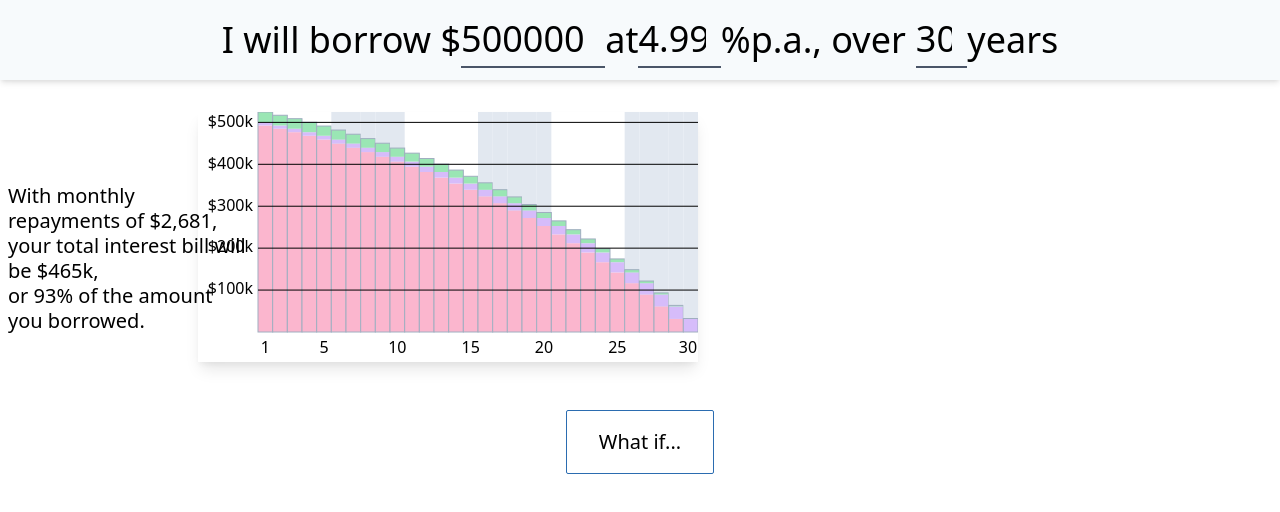
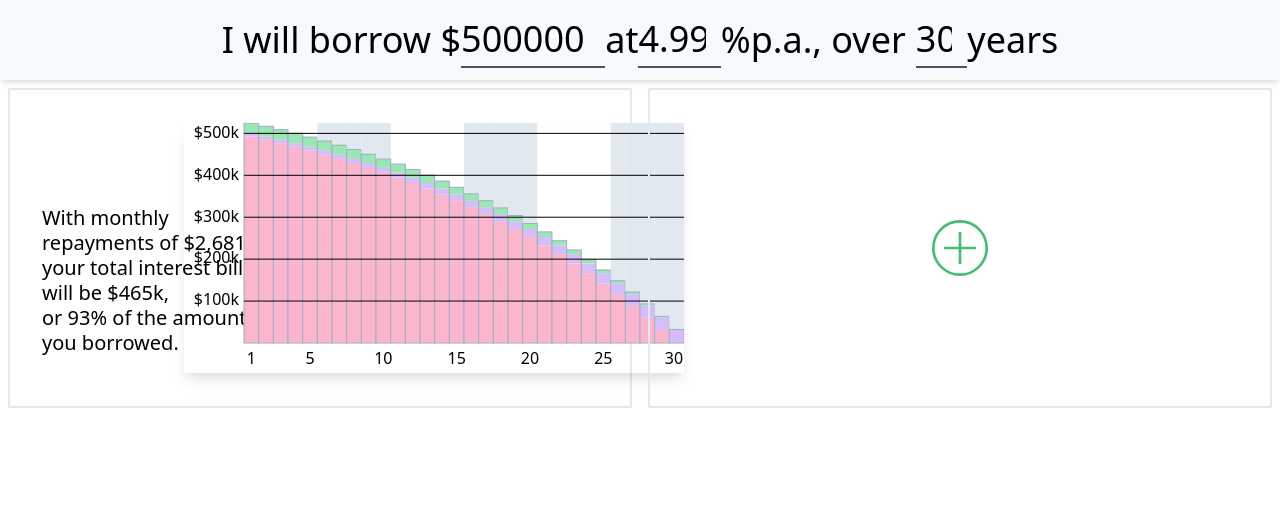
Before and after one commit to camjackson/whatif.mortgage, a React (Create React App) app: page / in a window 1280 px wide. Shown: the top 512 px of the page. Built offline with nearby package versions, Linux system fonts and the light colour scheme.

Commit message:
Change the "add" button to be a panel with icon

```diff
--- /dev/null
+++ b/src/AddScenarioButton.tsx
@@ -0,0 +1,31 @@
+import React, { FC } from 'react';
+
+type Props = {
+  addScenario: any;
+};
+
+const plusPath = `
+  M12 6 V18
+  M6 12 H18
+`;
+
+const AddScenarioButton: FC<Props> = ({ addScenario }) => (
+  <button
+    className="block panel rounded-sm text-xl"
+    onClick={addScenario}
+    title="Add scenario"
+  >
+    <svg
+      xmlns="http://www.w3.org/2000/svg"
+      viewBox="0 0 24 24"
+      width="64"
+      height="64"
+      className="m-auto stroke-current text-green-500"
+    >
+      <path d={plusPath} />
+      <circle cx="12" cy="12" r="10" className="stroke-current fill-none" />
+    </svg>
+  </button>
+);
+
+export default AddScenarioButton;
--- a/src/App.tsx
+++ b/src/App.tsx
@@ -1,5 +1,6 @@
 import React, { useState, useEffect } from 'react';
 import Header from './Header';
+import AddScenarioButton from './AddScenarioButton';
 import ScenarioPanel from './scenario/ScenarioPanel';
 import StateStorage, { State } from './StateStorage';
 import { ScenarioKey } from './models';
@@ -45,13 +46,8 @@ const App = () => {
             setValue={setScenarioValue(index)}
           />
         ))}
+        <AddScenarioButton addScenario={addScenario} />
       </main>
-      <button
-        className="block mx-auto my-4 px-8 py-4 border border-blue-700 rounded-sm text-xl"
-        onClick={addScenario}
-      >
-        What if...
-      </button>
     </>
   );
 };
--- a/src/scenario/ScenarioInputs.tsx
+++ b/src/scenario/ScenarioInputs.tsx
@@ -23,14 +23,14 @@ const ScenarioInputs: FC<Props> = ({ baseScenario, scenario, setValue }) => (
       %
     </label>
     <label>
-      Amount in offset account: $
+      Constant offset: $
       <LoanAmountInput
         value={scenario.constantOffsetAmount || 0}
         onChange={setValue(ScenarioKey.constantOffsetAmount)}
       />
     </label>
     <label>
-      Offset added each month: $
+      Extra offset per month: $
       <LoanAmountInput
         value={scenario.monthlyOffsetIncrement || 0}
         onChange={setValue(ScenarioKey.monthlyOffsetIncrement)}
--- a/src/scenario/ScenarioPanel.tsx
+++ b/src/scenario/ScenarioPanel.tsx
@@ -44,7 +44,7 @@ const ScenarioPanel: FC<Props> = ({
   return (
     <section
       style={gridAreas}
-      className="my-8 grid cols-40-60 items-center justify-items-center text-xl font-hairline"
+      className="panel py-3 px-6 grid cols-40-60 items-center justify-items-center text-xl font-hairline"
     >
       {hideInputs ? (
         <div style={{ gridArea: 'form' }} />
--- a/src/styles/index.css
+++ b/src/styles/index.css
@@ -4,6 +4,14 @@
 /* purgecss end ignore */
 
 @tailwind utilities;
+
+.panel {
+  @apply h-80 my-2 mx-2 border-2 border-gray-300;
+}
+
+.h-80 {
+  height: 20rem;
+}
 
 /* Grid-related utils */
 .grid {
```
